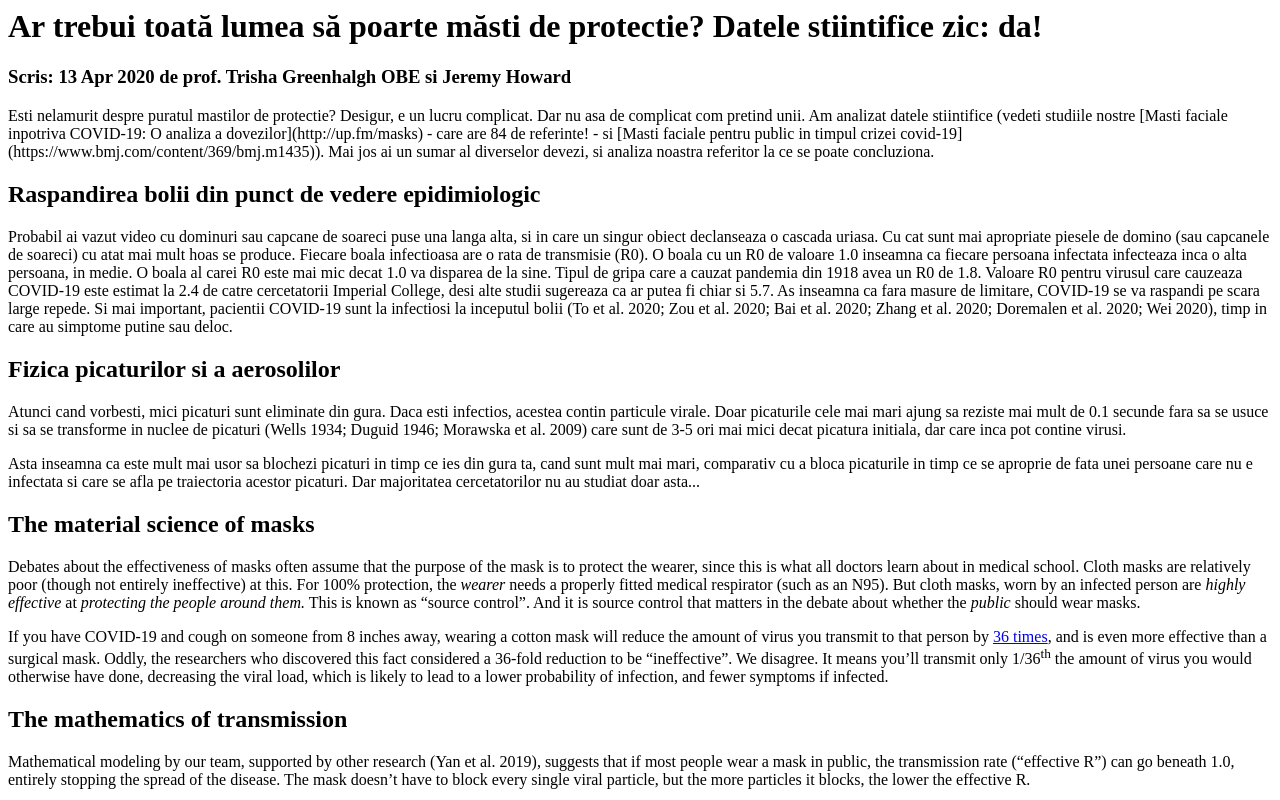
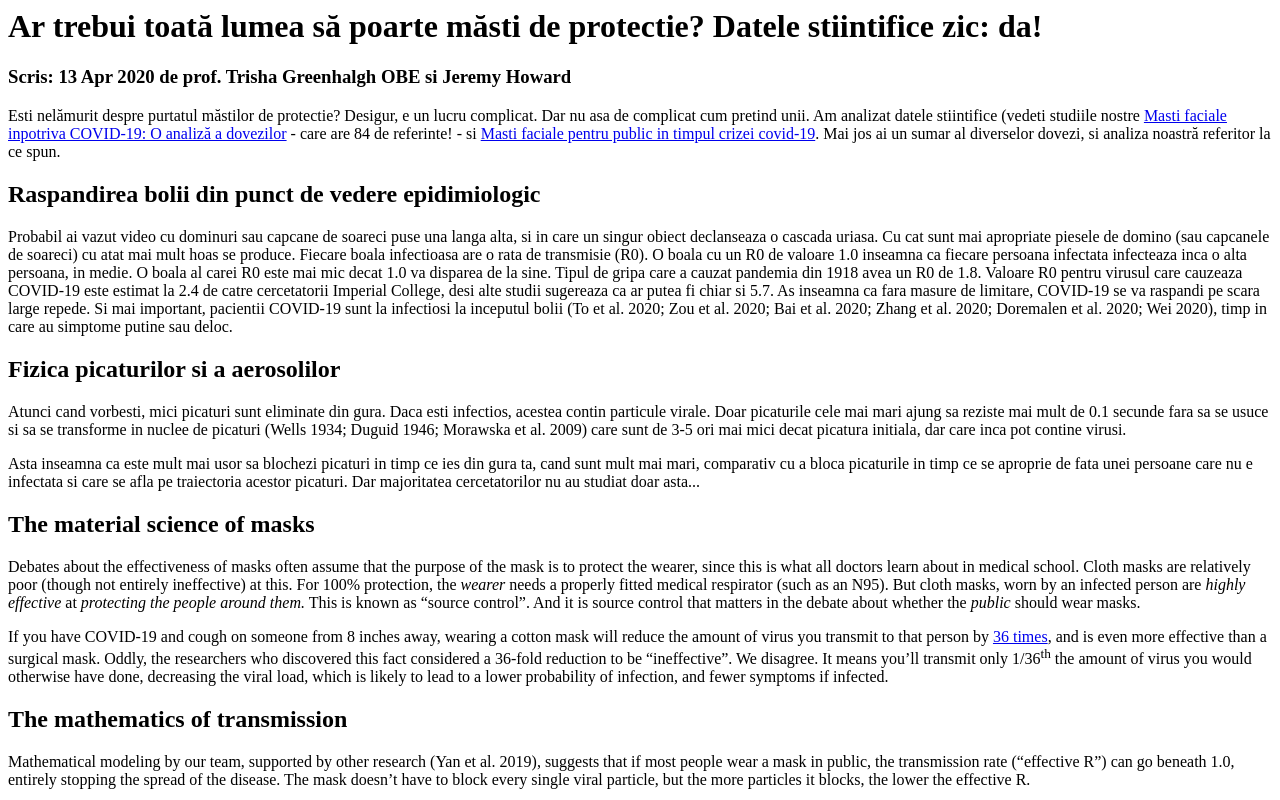
Before and after one commit to emilianbold/fastai-masks, a plain HTML site: page index.html in a window 1280 px wide. Shown: the top 800 px of the page. Drawn offline with Linux system fonts and the light colour scheme.

Commit message:
Update index.html

```diff
--- a/index.html
+++ b/index.html
@@ -9,7 +9,7 @@
     <h3>Scris: 13 Apr 2020 de prof. Trisha Greenhalgh OBE si Jeremy Howard</h3>
 
     <p>
-Esti nelamurit despre puratul mastilor de protectie? Desigur, e un lucru complicat. Dar nu asa de complicat com pretind unii. Am analizat datele stiintifice (vedeti studiile nostre [Masti faciale inpotriva COVID-19: O analiza a dovezilor](http://up.fm/masks) - care are 84 de referinte! - si [Masti faciale pentru public in timpul crizei covid-19](https://www.bmj.com/content/369/bmj.m1435)). Mai jos ai un sumar al diverselor devezi, si analiza noastra referitor la ce se poate concluziona.
+Esti nelămurit despre purtatul măstilor de protectie? Desigur, e un lucru complicat. Dar nu asa de complicat cum pretind unii. Am analizat datele stiintifice (vedeti studiile nostre <a href='http://up.fm/masks'>Masti faciale inpotriva COVID-19: O analiză a dovezilor</a> - care are 84 de referinte! - si <a href='https://www.bmj.com/content/369/bmj.m1435'>Masti faciale pentru public in timpul crizei covid-19</a>. Mai jos ai un sumar al diverselor dovezi, si analiza noastră referitor la ce spun.
     </p>
 <!---
 Confused about mask wearing? Sure, it’s complicated. But not as complicated as some people imply. We’ve been looking at the science (see our papers Face Masks Against COVID-19: An Evidence Review — with 84 references! — and Face masks for the public during the covid-19 crisis). Here’s a summary of the different streams of evidence, and our take on what it all means.
```
